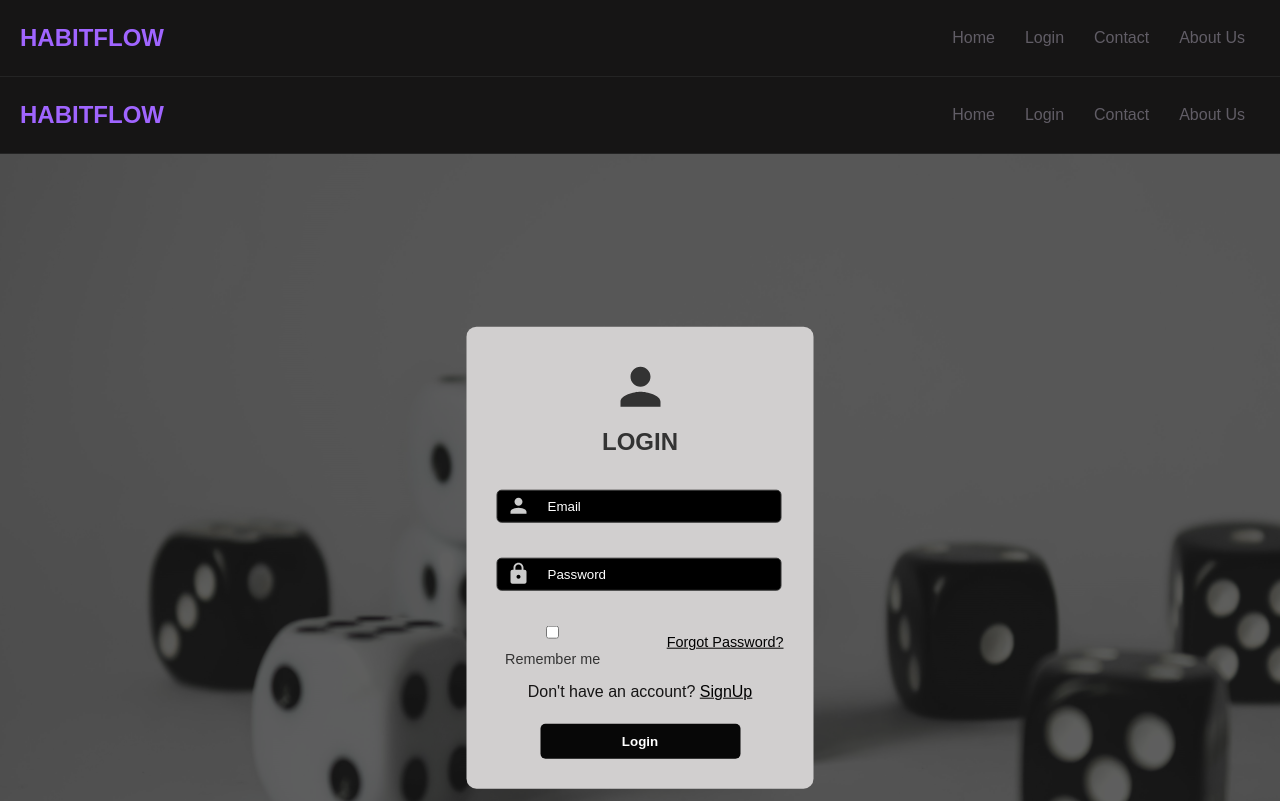
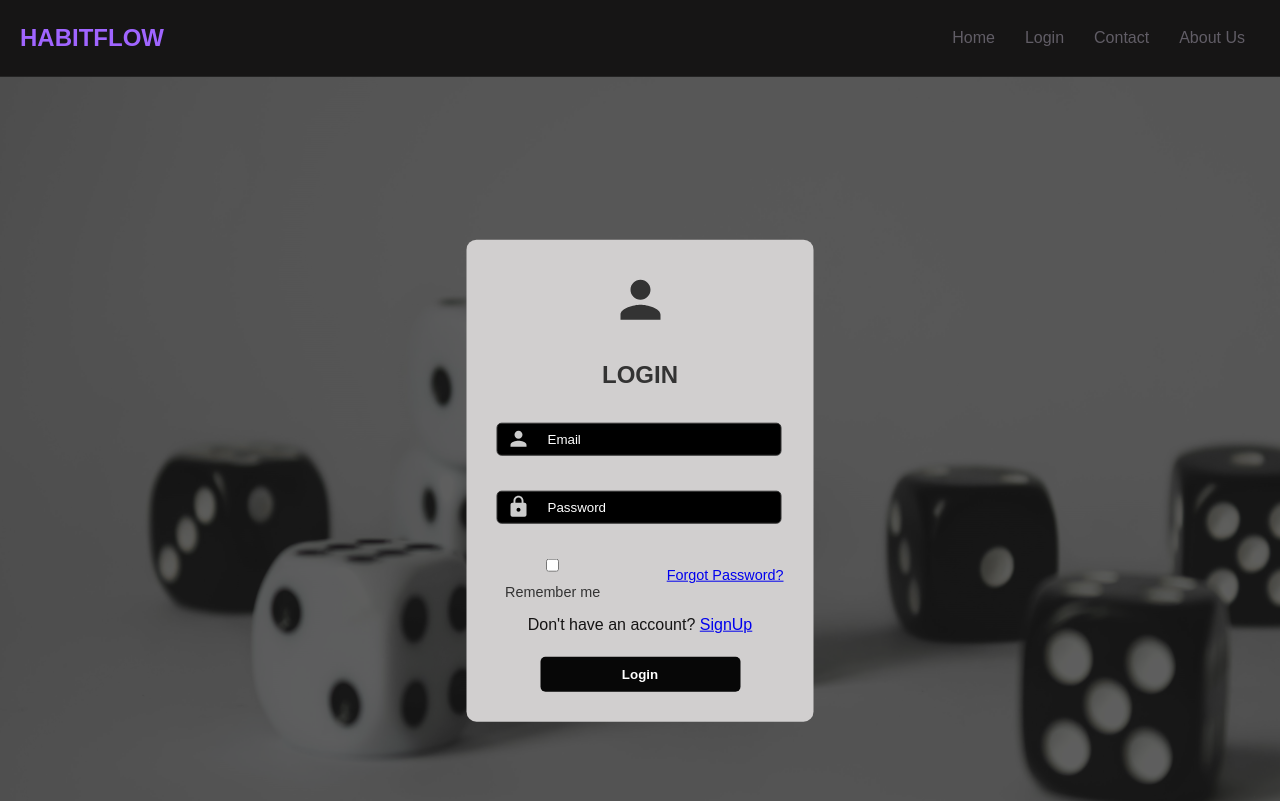
Before and after one commit to Sara-Moazum/HabitFlow, a React (Create React App) app: page /login in a window 1280 px wide. Shown: the top 801 px of the page. Built offline with nearby package versions, Linux system fonts and the light colour scheme; the HTML template or start-up script is replaced by a standard one.

Commit message:
css changes in home,login,signup

```diff
--- a/src/components/Home.jsx
+++ b/src/components/Home.jsx
@@ -6,16 +6,7 @@ import { Link } from "react-router-dom";
 const Home = () => {
   return (
     <div>
-      <header className="navbar">
-          <div className="logo">HABITFLOW</div>
-          <nav className="nav-links">
-            <Link to="/Home">Home</Link>
-            <Link to="/Login">Login</Link>
-            <Link to="/contactUs">Contact</Link>
-            <Link to="/about">About Us</Link>
 
-          </nav>
-        </header>
 
       <div className="home-container">
         {/* Left Content Box */}
--- a/src/components/Login.jsx
+++ b/src/components/Login.jsx
@@ -1,10 +1,9 @@
+//login .jsx
 import React, { useState } from 'react';
 import './Login.css';
 import { Link, useNavigate } from 'react-router-dom';
 import axios from 'axios';
-import { Person, Lock } from '@mui/icons-material'; // Import Material Design icons
-import './NavBar.css';
-
+import { Person, Lock } from '@mui/icons-material';
 
 
 function Login() {
@@ -13,58 +12,57 @@ function Login() {
   const [rememberMe, setRememberMe] = useState(false);
   const [error, setError] = useState('');
 
+
   const navigate = useNavigate();
+
 
   const validateEmail = (email) => /^[^\s@]+@[^\s@]+\.[^\s@]+$/.test(email);
 
+
   const validatePassword = (password) => password.length >= 6;
+
 
   const handleLogin = async (e) => {
     e.preventDefault();
+
 
     if (!validateEmail(email)) {
       setError('Please enter a valid email address');
       return;
     }
 
+
     if (!validatePassword(password)) {
       setError('Password must be at least 6 characters long');
       return;
     }
 
+
     try {
       const response = await axios.post('http://localhost:5000/auth/login', { email, password });
 
+
       if (response.status === 200) {
-        localStorage.setItem('token', response.data.token);
-        navigate('/dashboard'); // Redirect to dashboard
-        window.location.reload(); // Refresh state across components
+        localStorage.setItem('token', response.data.token); // Store token in localStorage
+        localStorage.setItem('userId', response.data.userId); // Store userId for future use
+        navigate('/selectinterests'); // Redirect to Select Interests page
       }
-
     } catch (err) {
       setError(err.response?.data?.message || 'Login failed');
     }
   };
 
+
   return (
     <div className="login-page">
-      <header className="navbar">
-      <div className="logo">HABITFLOW</div>
-      <nav className="nav-links">
-        <Link to="/Home">Home</Link>
-        <Link to="/Login">Login</Link>
-        <Link to="/contactUs">Contact</Link>
-        <Link to="/about">About Us</Link>
-
-      </nav>
-    </header>
       <div className="login-container">
         <div className="background-image">
           <img src="/images/login_Image.jpg" alt="Background" />
         </div>
         <div className="login-box">
-          <Person style={{ fontSize: '60px', color: '#333' }} />
+          <Person style={{ fontSize: '60px', color: '#333', marginBottom: '20px' }} />
           <h2>LOGIN</h2>
+
 
           <form onSubmit={handleLogin}>
             {error && <div style={{ color: 'purple', marginBottom: '20px' }}>{error}</div>}
@@ -97,10 +95,10 @@ function Login() {
                 />{' '}
                 Remember me
               </label>
-              <Link to="/forgetpassword"style={{color:"#000000"}}>Forgot Password?</Link>
+              <Link to="/forgetpassword">Forgot Password?</Link>
             </div>
             <div className="account">
-              Don't have an account? <Link to="/signup" style={{color:"#000000"}}>SignUp</Link>
+              Don't have an account? <Link to="/signup">SignUp</Link>
             </div>
             <button type="submit" className="login-button">
               Login
@@ -112,4 +110,5 @@ function Login() {
   );
 }
 
+
 export default Login;
--- a/src/components/SignUp.jsx
+++ b/src/components/SignUp.jsx
@@ -2,9 +2,7 @@ import React, { useState } from 'react';
 import './Login.css';
 import { Link, useNavigate } from 'react-router-dom';
 import axios from 'axios'; // Import axios for HTTP requests
-import './NavBar.css';
-
-
+import './NavBar.css'; // Include NavBar styling
 
 function SignUp() {
   const [firstName, setFirstName] = useState('');
@@ -16,9 +14,12 @@ function SignUp() {
   const [error, setError] = useState('');
   const [signupSuccess, setSignupSuccess] = useState(false); // Track if signup is successful
 
+  const navigate = useNavigate(); // Add navigate to redirect to Login after successful signup
+
   const handleSubmit = async (e) => {
     e.preventDefault();
 
+    // Validation checks
     if (password !== confirmPassword) {
       setError('Passwords do not match');
       return;
@@ -30,6 +31,7 @@ function SignUp() {
     }
 
     try {
+      // Send signup request to backend
       await axios.post('http://localhost:5000/auth/signup', {
         firstName,
         lastName,
@@ -39,6 +41,12 @@ function SignUp() {
       });
 
       setSignupSuccess(true); // Mark signup as successful
+      setError(''); // Clear any existing errors
+
+      // Redirect to login page after signup
+      setTimeout(() => {
+        navigate('/login');
+      }, 2000); // Redirect after 2 seconds for a smooth transition
     } catch (err) {
       setError(err.response?.data?.message || 'An error occurred during signup');
     }
@@ -46,16 +54,9 @@ function SignUp() {
 
   return (
     <div className="login-page">
-      <header className="navbar">
-        <div className="logo">HABITFLOW</div>
-        <nav className="nav-links">
-          <Link to="/Home">Home</Link>
-          <Link to="/Login">Login</Link>
-          <Link to="/contactUs">Contact</Link>
-          <Link to="/about">About Us</Link>
 
-        </nav>
-      </header>
+
+      {/* Signup Form */}
       <div className="login-container">
         <div className="background-image">
           <img src="./images/login_Image.jpg" alt="Background" />
@@ -64,6 +65,8 @@ function SignUp() {
           <h2>SIGNUP</h2>
           <form onSubmit={handleSubmit}>
             {error && <div style={{ color: 'red', marginBottom: '20px' }}>{error}</div>}
+            {signupSuccess && <div style={{ color: 'green', marginBottom: '20px' }}>Signup successful! Redirecting to login...</div>}
+
             <div className="input-group-signup">
               <input
                 type="text"
@@ -125,10 +128,8 @@ function SignUp() {
             )}
           </form>
 
-
-
-          <div style={{ marginTop: '15px', color:'#000000' }}>
-            Already have an account? <Link to="/login"style={{color:"#000000"}}>Login</Link>
+          <div style={{ marginTop: '15px', color: '#000000' }}>
+            Already have an account? <Link to="/login" style={{ color: '#000000' }}>Login</Link>
           </div>
         </div>
       </div>
```
